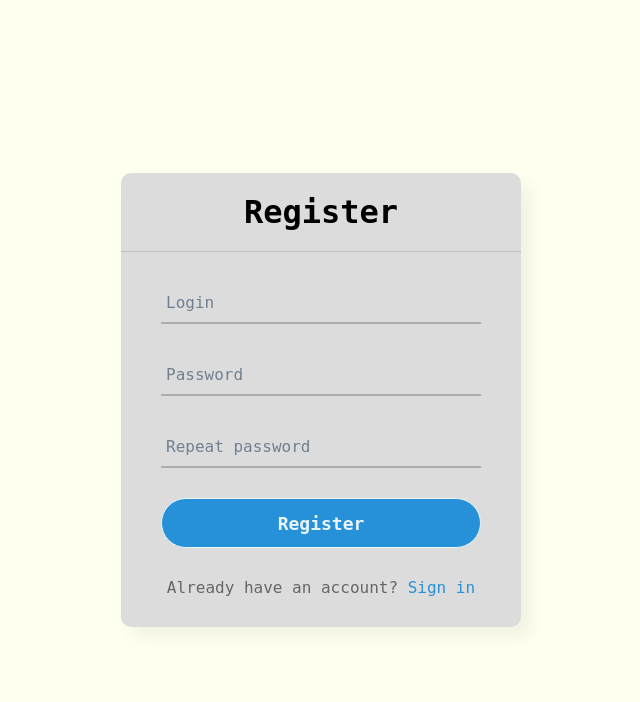
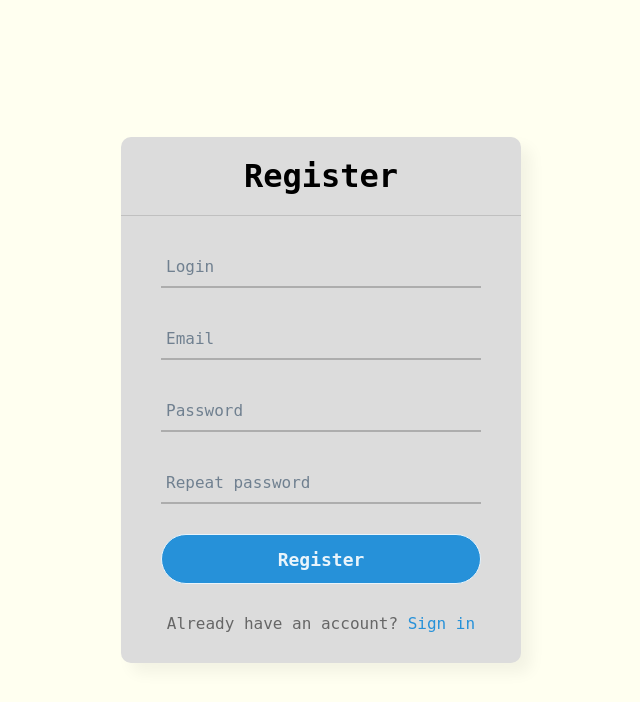
Before and after one commit to MaksimPashkovsky/jewelry-pawnshop, a Flask app: template src/templates/register.html in a window 1280 px wide. Shown: the top 702 px of the page, without its empty margins (319-959 px from the left). Run offline with Flask 2, Linux system fonts and the light colour scheme; the template is opened without the code that fills it, so the values that code supplies are empty; parts of the project's set-up code (start-up, migrations or seed data) failed here and were passed over.

Commit message:
email confirm

```diff
--- a/src/app.py
+++ b/src/app.py
@@ -1,22 +1,33 @@
 import random
 from datetime import datetime
 from operator import attrgetter
+from itsdangerous import URLSafeTimedSerializer, SignatureExpired
 from flask import Flask, render_template, request, redirect, flash, url_for, session
 from flask_login import login_user, current_user, login_required, logout_user, LoginManager
 from flask_toastr import Toastr
+from flask_mail import Mail, Message
 from werkzeug.security import check_password_hash, generate_password_hash
+from decouple import config
 from db_setup import session as db_session
 from models import ProductType, User, Product, CartNote
 
 app = Flask(__name__, static_folder='static')
-app.debug = True
-app.secret_key = 'qwerty123'
-login_manager = LoginManager(app)
-toastr = Toastr(app)
+app.secret_key = config('APP_SECRET_KEY')
 app.config['TOASTR_POSITION_CLASS'] = 'toast-bottom-right'
 app.config['TOASTR_PROGRESS_BAR'] = 'false'
 app.config['TOASTR_TIMEOUT'] = 1500
+app.config['MAIL_SERVER'] = config('MAIL_SERVER')
+app.config['MAIL_PORT'] = config('MAIL_PORT', cast=int)
+app.config['MAIL_USERNAME'] = config('MAIL_USERNAME')
+app.config['MAIL_PASSWORD'] = config('MAIL_PASSWORD')
+app.config['MAIL_USE_TLS'] = config('MAIL_USE_TLS', cast=bool)
+app.config['MAIL_USE_SSL'] = config('MAIL_USE_SSL', cast=bool)
 app.jinja_env.globals['PRODUCT_TYPES'] = db_session.query(ProductType).all()
+
+url_safe_timed_serializer = URLSafeTimedSerializer(config('URL_SAFE_TIMED_SERIALIZER_SECRET_KEY'))
+login_manager = LoginManager(app)
+toastr = Toastr(app)
+mail = Mail(app)
 
 
 @login_manager.user_loader
@@ -40,6 +51,10 @@ def login_page():
     login = request.form.get('login')
     password = request.form.get('password')
     user = User.query.filter_by(login=login).first()
+
+    if not user.is_verified:
+        flash('Account is not verified. Check your email', 'warning')
+        return render_template('login.html')
 
     if user is None:
         flash('User not found!', 'error')
@@ -66,12 +81,40 @@ def register_page():
 
     login = request.form.get('login')
     password = request.form.get('password')
+    email = request.form.get('email')
+    session['email'] = email
 
-    new_user = User(login=login, password=generate_password_hash(password), reg_date=datetime.now())
+    new_user = User(login=login, password=generate_password_hash(password),
+                    email=email, reg_date=datetime.now(), is_verified=False)
 
     db_session.add(new_user)
     db_session.commit()
 
+    return redirect(url_for('send_email_again'))
+
+
+@app.route('/confirm_email/<token>')
+def confirm_email(token):
+    try:
+        email = url_safe_timed_serializer.loads(token, salt='salt', max_age=3600)
+    except SignatureExpired:
+        return render_template('email_confirm.html', success=False)
+    user = db_session.query(User).filter_by(email=email).first()
+    user.is_verified = True
+    db_session.add(user)
+    db_session.commit()
+    return render_template('email_confirm.html', success=True)
+
+
+@app.route('/send_email_again')
+def send_email_again():
+    email = session['email']
+    token = url_safe_timed_serializer.dumps(email, salt='salt')
+    msg = Message('Confirm email!', sender='jewelry-shop@yahoo.com', recipients=[email])
+    link = url_for('confirm_email', token=token, _external=True)
+    msg.body = 'Your link is: ' + link
+    mail.send(msg)
+    flash('Email sent')
     return redirect(url_for('login_page'))
 
 
--- a/src/models.py
+++ b/src/models.py
@@ -10,12 +10,16 @@ class User(Base, UserMixin):
     id = sa.Column(sa.Integer, primary_key=True)
     login = sa.Column('login', sa.String, unique=True)
     password = sa.Column('password', sa.String)
+    email = sa.Column('email', sa.String)
+    is_verified = sa.Column('is_verified', sa.Boolean)
     registration_date = sa.Column('registration date', sa.Date)
 
-    def __init__(self, login, password, reg_date):
+    def __init__(self, login, password, email, reg_date, is_verified):
         self.login = login
         self.password = password
+        self.email = email
         self.registration_date = reg_date
+        self.is_verified = is_verified
 
 
 class Product(Base):
--- a/src/templates/register.html
+++ b/src/templates/register.html
@@ -47,6 +47,11 @@
                 <label>Login</label>
             </div>
             <div class="txt_field">
+                <input name="email" id="email" type="email" required autocomplete="off">
+                <span></span>
+                <label>Email</label>
+            </div>
+            <div class="txt_field">
                 <input  name="password" id="password" type="password" required autocomplete="off">
                 <span></span>
                 <label>Password</label>
```
Also changed, not shown: src/templates/email_confirm.html (added, +16 -0 lines).
